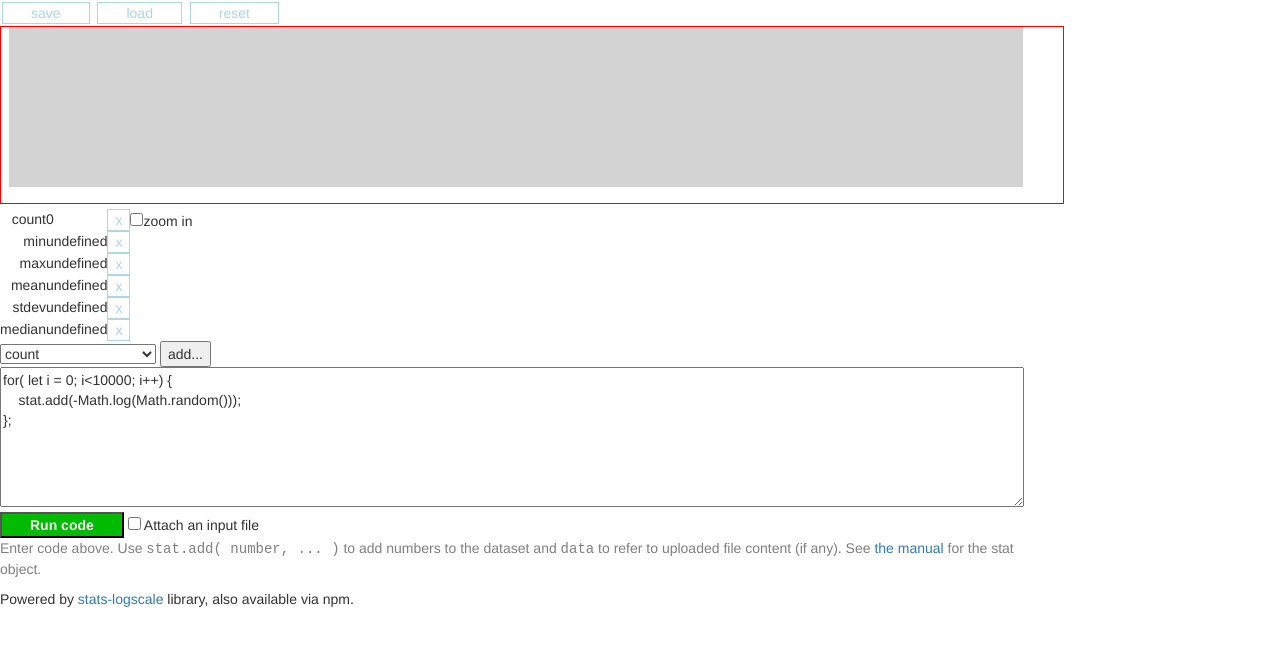
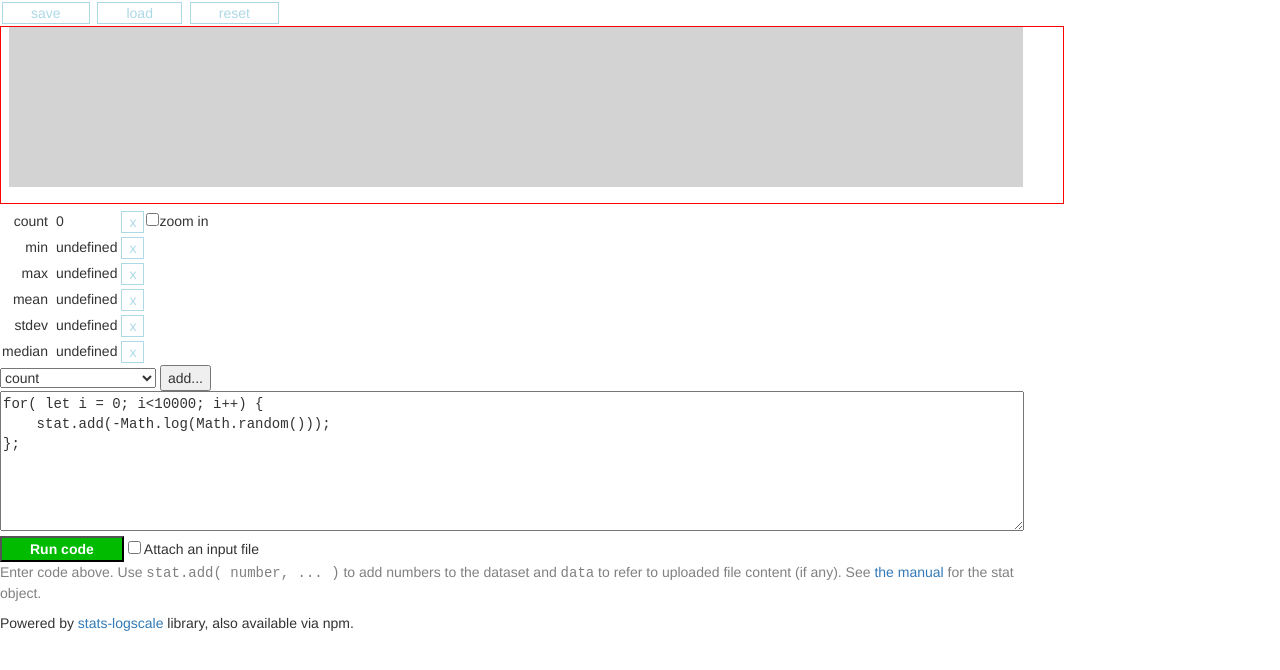
Before and after one commit to dallaylaen/math-stat-logscale.js, a website: page docs/index.html in a window 1280 px wide. Drawn offline with Linux system fonts and the light colour scheme.

Commit message:
[html][wip] Commit intermediate style changes

```diff
--- a/docs/i/main.css
+++ b/docs/i/main.css
@@ -32,3 +32,11 @@ button.run {
 .columns td {
     vertical-align: top;
 }
+
+.summary td {
+    padding: 2px;
+}
+
+.code {
+    font-family: monospace;
+}
--- a/docs/index.html
+++ b/docs/index.html
@@ -25,7 +25,7 @@
 <table class="columns">
     <tr>
         <td>
-        <table>
+        <table class="summary">
         <tbody id="summary">
         </tbody>
         </table>
@@ -57,7 +57,7 @@
 </div>
 
 <div id="add-numbers" style="width: 80%">
-<textarea id="code" style="width: 100%; height: 10em">
+<textarea id="code" class="code" style="width: 100%; height: 10em">
 for( let i = 0; i<10000; i++) {
     stat.add(-Math.log(Math.random()));
 };
```
